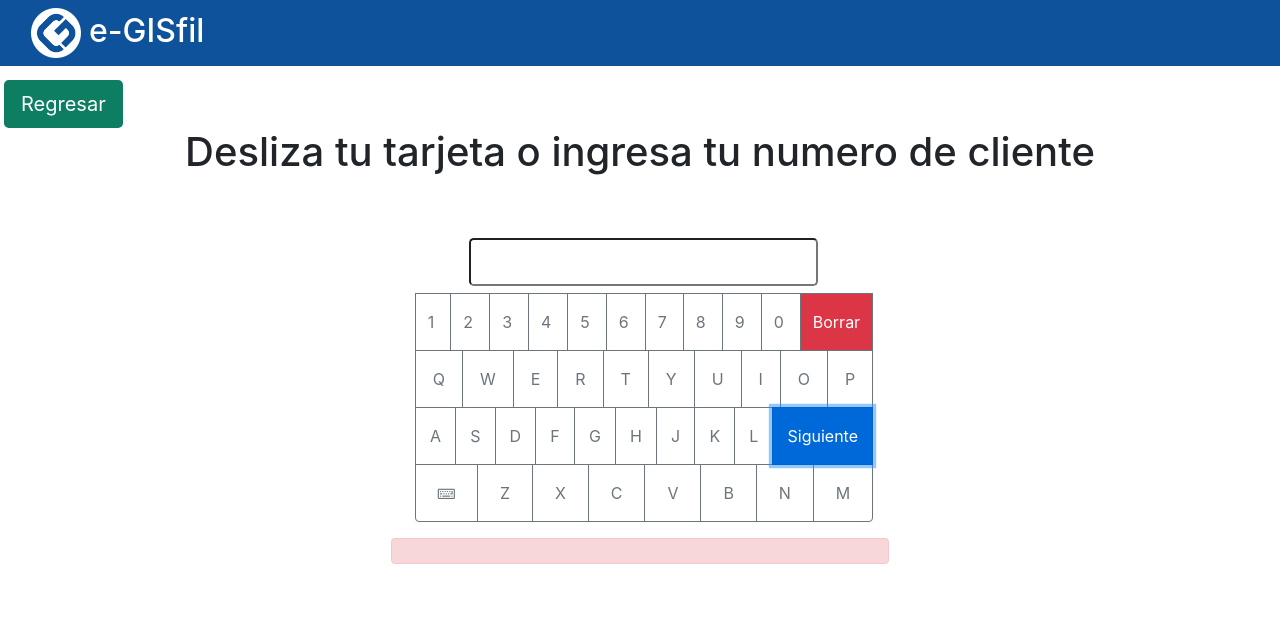
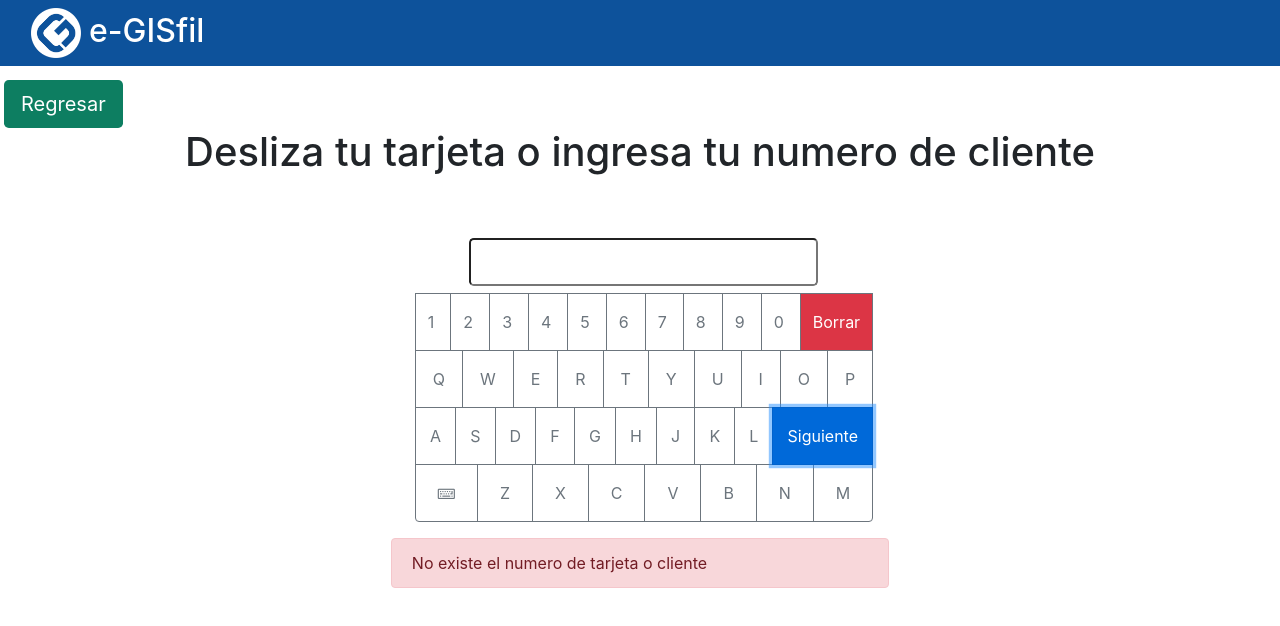
Before and after one commit to NoePerezFab/e-gisfil-turnador-frontend, a React (Create React App) app: page /#/numcliente in a window 1280 px wide. Both pictures are taken after a click on the button "Siguiente". Shown: the top 626 px of the page. Built offline with nearby package versions, Linux system fonts and the light colour scheme; no server answers.

Commit message:
Arreglo de mensaje al no encontrar cliente por numero de tarjeta o de cliente

```diff
--- a/src/modules/NunCliente.jsx
+++ b/src/modules/NunCliente.jsx
@@ -64,6 +64,7 @@ const NunCliente = ({setncliente}) => {
         setncliente(responseJson)
         setred(2)
             }catch{
+                console.log("Ok");
                 setalert(true)
             }
 
@@ -106,9 +107,9 @@ const NunCliente = ({setncliente}) => {
 
                 <button type='submit' style={{opacity:"0"}}></button>
             </div>
-            {alert ? <><div class="alert alert-danger" role="alert">
-                   {numeroaux}
-                </div></> : <></>}
+            {alert ? <div class="alert alert-danger" role="alert">
+                   No existe el numero de tarjeta o cliente
+                </div>: <></>}
 
             </form>
             </div>
```
